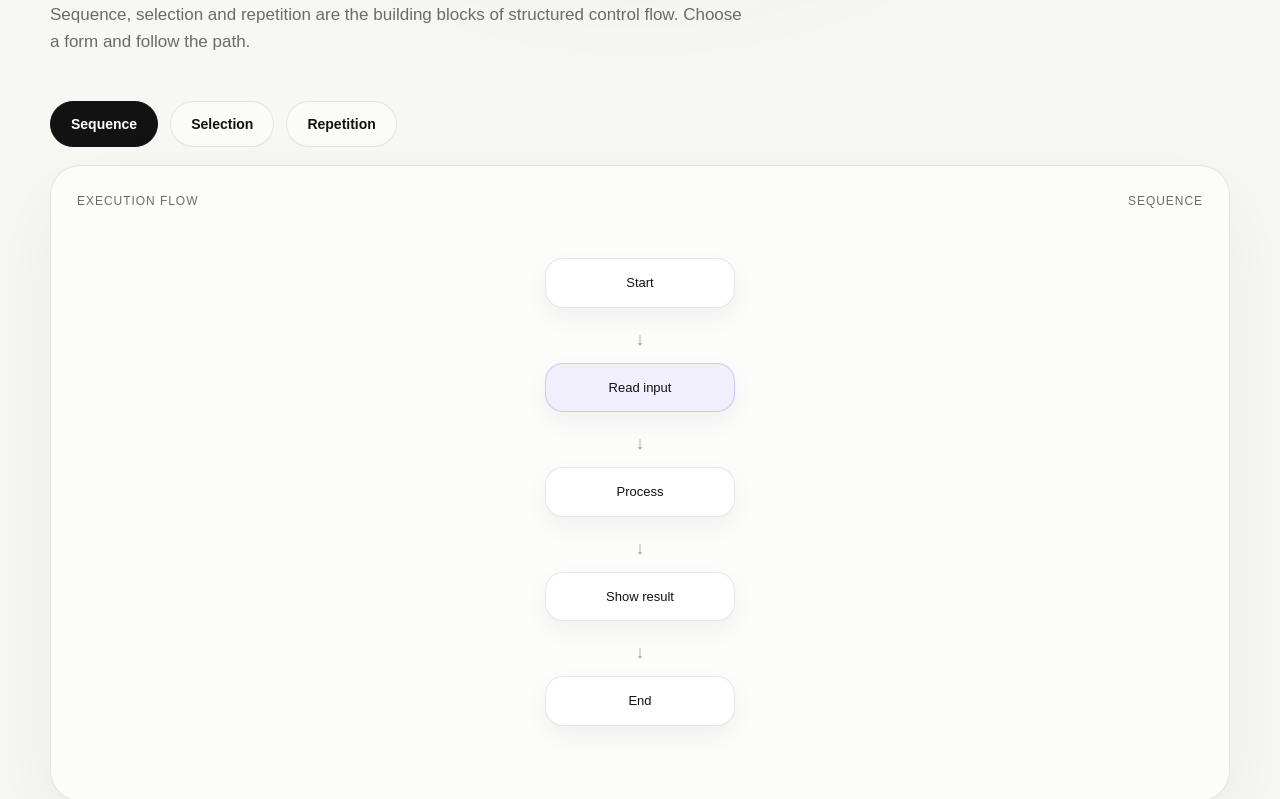
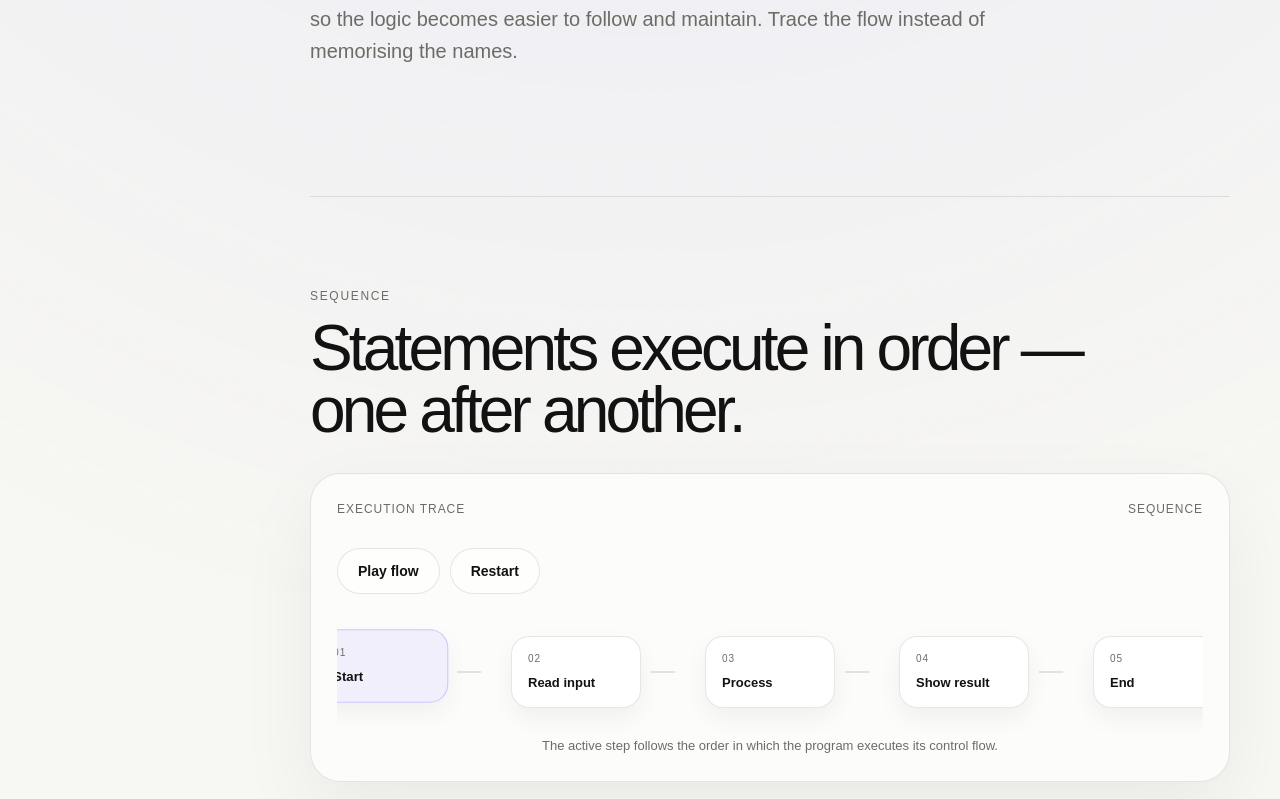
Before and after one commit to veera-raghavann/app, a Next.js app: page /learn/structured in a window 1280 px wide. Shown: the part 391-1190 px from the top of the page. Built offline with nearby package versions, Linux system fonts and the light colour scheme.

Commit message:
feat: animate structured programming execution

```diff
--- a/src/app/learn/structured/page.tsx
+++ b/src/app/learn/structured/page.tsx
@@ -1,30 +1,50 @@
 "use client";
 
 import Link from "next/link";
-import { useState } from "react";
+import ConceptShell from "@/components/learning/ConceptShell";
+import ExecutionFlow from "@/components/learning/ExecutionFlow";
 
 const flows = {
   sequence: { title: "Sequence", copy: "Statements execute in order — one after another.", steps: ["Start", "Read input", "Process", "Show result", "End"] },
-  selection: { title: "Selection", copy: "A condition decides which path the program follows.", steps: ["Start", "Condition", "Yes → Task A", "No → Task B", "End"] },
+  selection: { title: "Selection", copy: "A condition decides which path the program follows.", steps: ["Start", "Condition", "Choose path", "Execute branch", "End"] },
   repetition: { title: "Repetition", copy: "A block repeats while its condition keeps the flow alive.", steps: ["Start", "Check condition", "Run block", "Return to condition", "End"] },
 };
 
+type FlowKey = keyof typeof flows;
+
 export default function StructuredPage() {
-  const [kind, setKind] = useState<keyof typeof flows>("sequence");
-  const current = flows[kind];
+  return (
+    <ConceptShell
+      number="02"
+      kicker="Structured programming"
+      title="Make the flow visible."
+      intro="Structured programming organizes execution around sequence, selection and repetition so the logic becomes easier to follow and maintain. Trace the flow instead of memorising the names."
+    >
+      {(Object.keys(flows) as FlowKey[]).map((key) => (
+        <section className="lesson-section" id={key === "sequence" ? "visual" : undefined} key={key}>
+          <div className="lesson-kicker">{flows[key].title}</div>
+          <h2>{flows[key].copy}</h2>
+          <div className="visual-card">
+            <div className="visual-header"><span>EXECUTION TRACE</span><span>{flows[key].title.toUpperCase()}</span></div>
+            <ExecutionFlow steps={flows[key].steps} />
+          </div>
+        </section>
+      ))}
 
-  return (
-    <main className="shell">
-      <header className="nav"><div className="container nav-inner"><Link className="brand" href="/">APP<span style={{ color: "var(--accent)" }}>.</span></Link><div className="nav-links"><Link href="/learn">Learning map</Link><span>02 / Structured</span></div><span className="eyebrow"><span className="dot" /> Flow simulator</span></div></header>
-      <section className="section" style={{ paddingTop: 90 }}>
-        <div className="container">
-          <div className="section-head"><div className="section-kicker">Structured programming</div><h1 style={{ margin: "12px 0 18px", fontSize: "clamp(55px, 8vw, 100px)", lineHeight: .9, letterSpacing: "-.07em" }}>Make the flow visible.</h1><p>Sequence, selection and repetition are the building blocks of structured control flow. Choose a form and follow the path.</p></div>
-          <div className="row" style={{ justifyContent: "flex-start", marginBottom: 18 }}>{(Object.keys(flows) as Array<keyof typeof flows>).map((key) => <button key={key} className={`button ${kind === key ? "primary" : "secondary"}`} onClick={() => setKind(key)}>{flows[key].title}</button>)}</div>
-          <div className="visual-card"><div className="visual-header"><span>EXECUTION FLOW</span><span>{current.title.toUpperCase()}</span></div><div style={{ padding: "48px 10px" }}><div className="stack">{current.steps.map((step, i) => <div key={step} className="stack" style={{ gap: 10 }}>{i > 0 && <div className="arrow">↓</div>}<div className={`node ${i === 1 ? "accent" : ""}`} style={{ minWidth: 190, textAlign: "center" }}>{step}</div></div>)}</div></div></div>
-          <div className="card" style={{ marginTop: 14 }}><div className="card-num">WHY IT MATTERS</div><h3>{current.title}</h3><p>{current.copy} Structured programming emphasizes organized control flow and manageable blocks so the program is easier to follow and maintain.</p></div>
+      <section className="lesson-section" id="code">
+        <div className="lesson-kicker">Code connection</div>
+        <h2>Control structures are the shape of the program.</h2>
+        <pre className="code-block"><code>{`if (marks >= 50) {\n  result = "Pass";\n} else {\n  result = "Try again";\n}`}</code></pre>
+      </section>
+
+      <section className="lesson-section" id="recall">
+        <div className="lesson-kicker">Recall</div>
+        <div className="card recall-card">
+          <h3>Remember the three shapes.</h3>
+          <p>Sequence moves forward. Selection chooses a path. Repetition returns to a condition and repeats a block.</p>
+          <Link className="button primary" href="/learn">Back to learning map</Link>
         </div>
       </section>
-      <footer className="footer"><div className="container"><Link href="/learn">← Back to learning map</Link></div></footer>
-    </main>
+    </ConceptShell>
   );
 }
```
